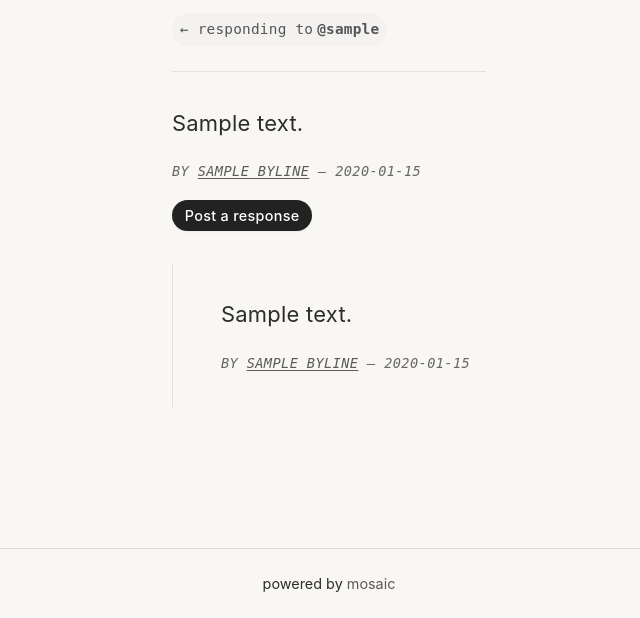
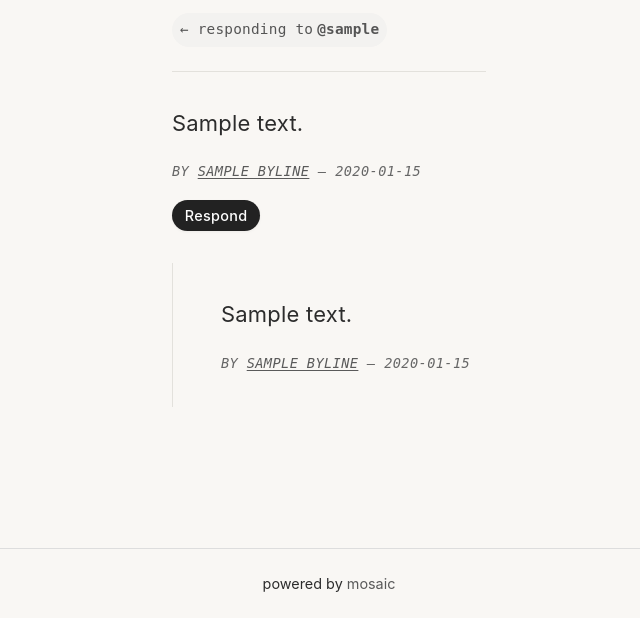
Before and after one commit to simonbc/mosaic-1.0, a FastAPI app: template backend/templates/post.html in a window 1280 px wide. Shown: the part 182-800 px from the top of the page, without its empty margins (311-951 px from the left). Run offline with FastAPI, Linux system fonts and the light colour scheme; the template is opened without the code that fills it: most values are stand-ins (such as "Sample title", 1, 10 or a date in 2020).

Commit message:
Template fix

```diff
--- a/backend/templates/post.html
+++ b/backend/templates/post.html
@@ -31,7 +31,9 @@
                       >
                     </a>
                   </div>
-                  {% endif %} {{ post.revision.content | markdown | safe }}
+                  {% endif %}
+
+                  <div>{{ post.revision.content | markdown | safe }}</div>
 
                   <div class="post-meta">
                     <div>
@@ -45,7 +47,7 @@
                   <a
                     class="btn btn-link btn-sm"
                     href="{{ spa_base }}/@{{ post.handle }}/{{ post.slug }}/respond"
-                    >Post a response</a
+                    >Respond</a
                   >
                 </div>
                 {% if post.responses %}
```
